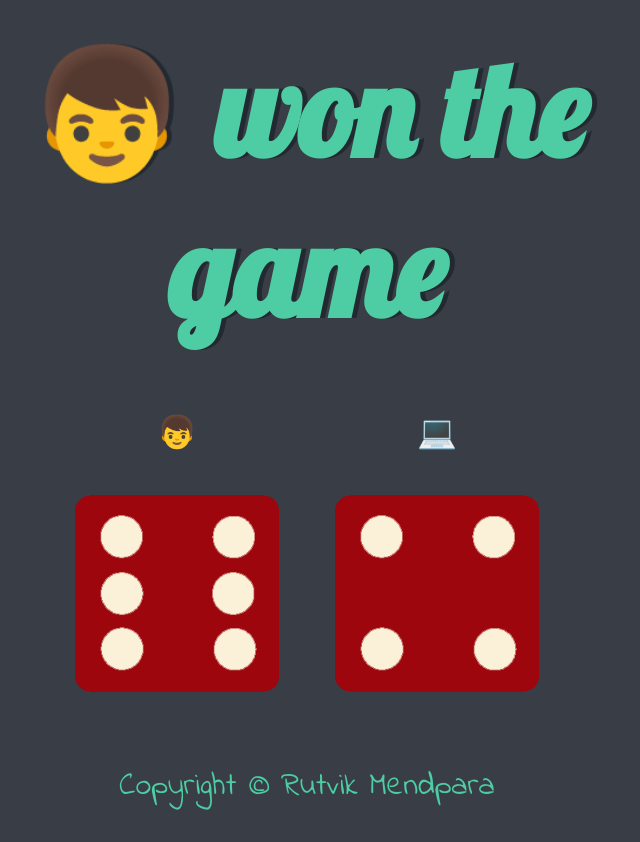
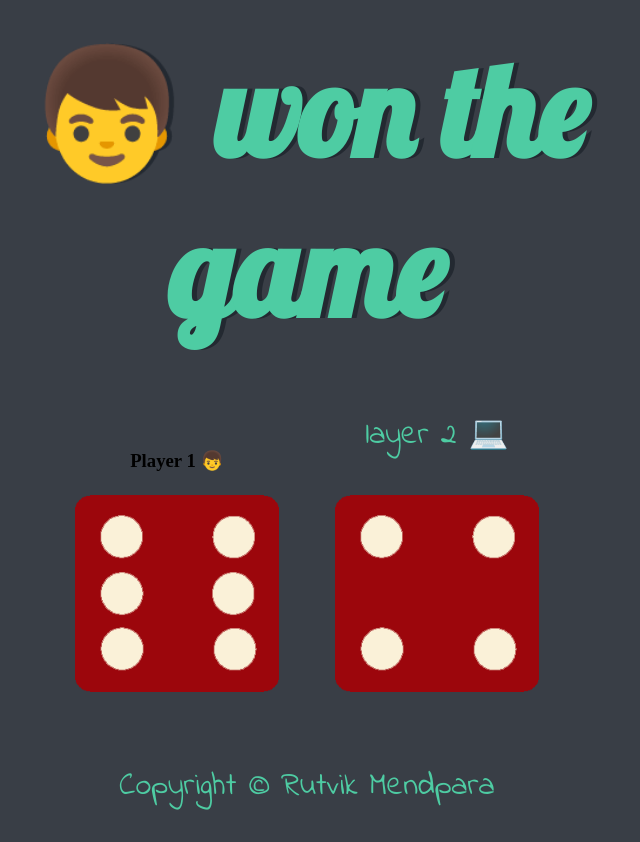
Before and after one commit to RutvikMendpara/Random-Dice-Game, a plain HTML site: page index.html in a window 1280 px wide. Shown: the whole page, without its empty margins (333-973 px from the left). Drawn offline with Linux system fonts and the light colour scheme.

Commit message:
player name changes

```diff
--- a/index.html
+++ b/index.html
@@ -13,12 +13,12 @@
       <h1>Refresh Me</h1>
 
       <div class="dice">
-        <p>👦</p>
+        <h3>Player 1 👦</h3>
         <img class="img1" src="images/dice6.png">
       </div>
 
       <div class="dice">
-        <p>💻</p>
+        <p>layer 2 💻</p>
         <img class="img2" src="images/dice6.png">
       </div>
 
```
